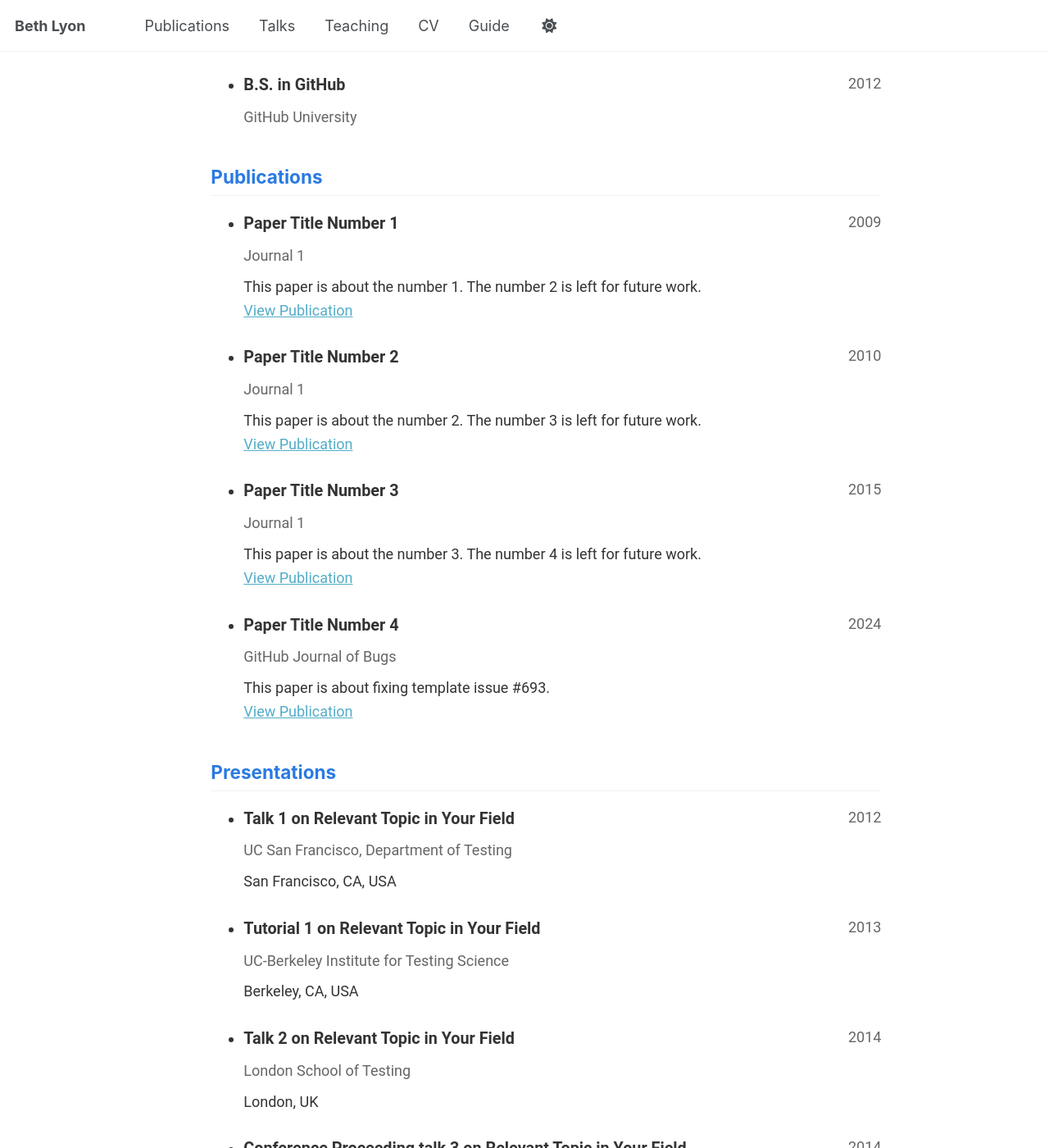
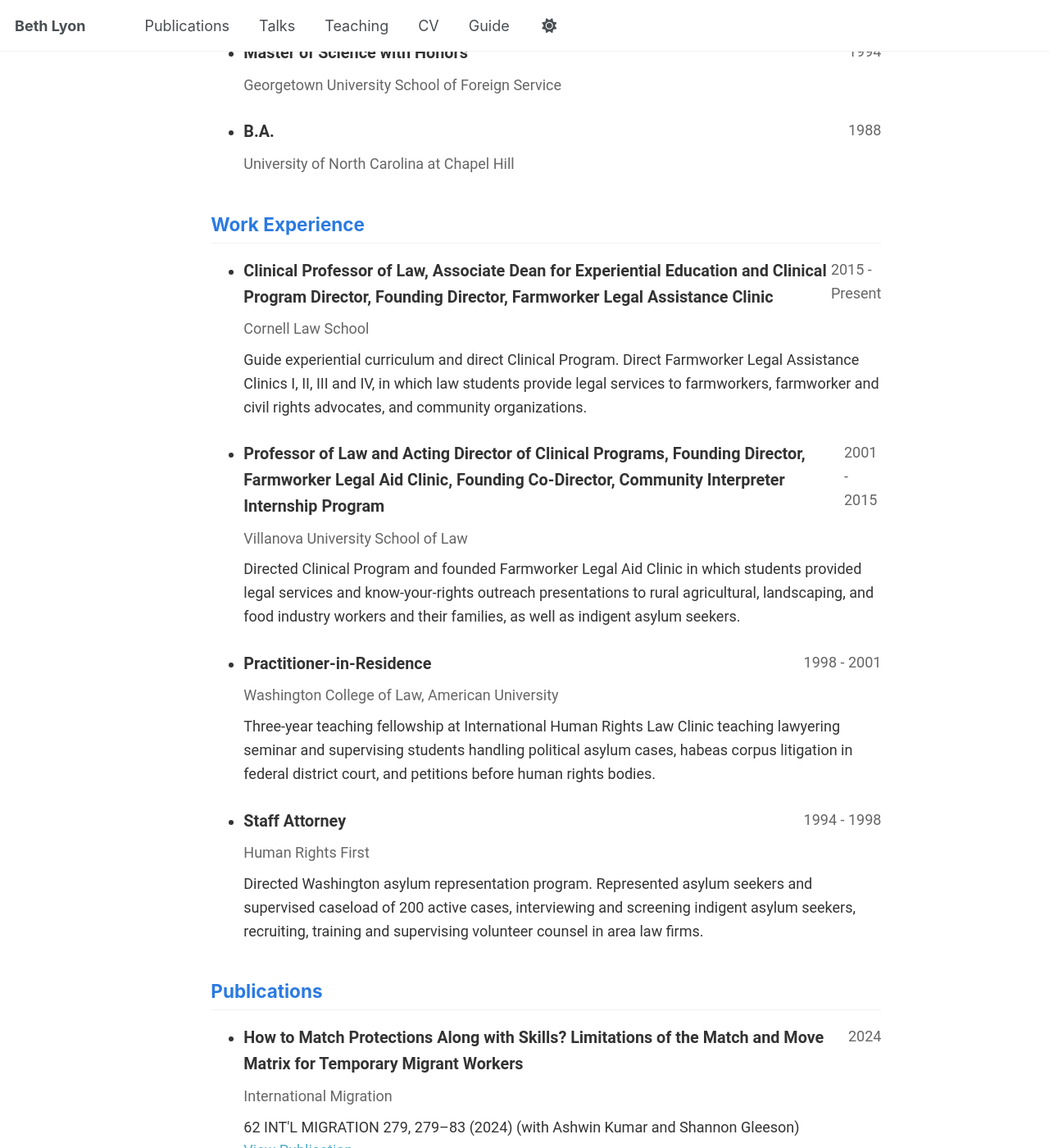
Before and after one commit to harplyon/bethlyon.github.io, a Jekyll site: the page built from _pages/cv-json.md, in a window 1280 px wide and 1400 px high, scrolled down 680 px. Shown: the whole window at 82% size. Built offline with Jekyll 4.4.1, drawn with Linux system fonts in a browser that asks for light colours; a script that is not in the unit is left out; some of the changed text lies outside the part shown.

Commit message:
short cv json

```diff
--- a/_data/cv.json
+++ b/_data/cv.json
@@ -1,152 +1,213 @@
 {
   "basics": {
-    "name": "Your Sidebar Name",
-    "email": "none@example.org",
-    "phone": "",
-    "website": "https://academicpages.github.io",
-    "summary": "Currently employed at Red Brick University. Short biography for the left-hand sidebar",
+    "name": "Beth Lyon",
+    "email": "mbl235@cornell.edu",
+    "phone": "607-255-4196",
+    "website": "",
+    "summary": "Clinical Professor of Law and Associate Dean for Experiential Education at Cornell Law School. Founding Director of Farmworker Legal Assistance Clinic with extensive experience in immigration law, human rights, and clinical legal education.",
     "location": {
-      "address": "",
-      "postalCode": "",
-      "city": "Earth",
+      "address": "156 Hughes Hall",
+      "postalCode": "14853",
+      "city": "Ithaca",
       "countryCode": "US",
-      "region": ""
+      "region": "NY"
     },
-    "profiles": [
-      {
-        "network": "Google Scholar",
-        "username": "",
-        "url": "https://scholar.google.com/citations?user=PS_CX0AAAAAJ"
-      },
-      {
-        "network": "ORCID",
-        "username": "",
-        "url": "http://orcid.org/yourorcidurl"
-      },
-      {
-        "network": "GitHub",
-        "username": "academicpages",
-        "url": "https://github.com/academicpages"
-      }
-    ]
+    "profiles": []
   },
-  "work": [],
+  "work": [
+    {
+      "company": "Cornell Law School",
+      "position": "Clinical Professor of Law, Associate Dean for Experiential Education and Clinical Program Director, Founding Director, Farmworker Legal Assistance Clinic",
+      "website": "",
+      "startDate": "2015",
+      "endDate": "Present",
+      "summary": "Guide experiential curriculum and direct Clinical Program. Direct Farmworker Legal Assistance Clinics I, II, III and IV, in which law students provide legal services to farmworkers, farmworker and civil rights advocates, and community organizations.",
+      "highlights": []
+    },
+    {
+      "company": "Villanova University School of Law",
+      "position": "Professor of Law and Acting Director of Clinical Programs, Founding Director, Farmworker Legal Aid Clinic, Founding Co-Director, Community Interpreter Internship Program",
+      "website": "",
+      "startDate": "2001",
+      "endDate": "2015",
+      "summary": "Directed Clinical Program and founded Farmworker Legal Aid Clinic in which students provided legal services and know-your-rights outreach presentations to rural agricultural, landscaping, and food industry workers and their families, as well as indigent asylum seekers.",
+      "highlights": []
+    },
+    {
+      "company": "Washington College of Law, American University",
+      "position": "Practitioner-in-Residence",
+      "website": "",
+      "startDate": "1998",
+      "endDate": "2001",
+      "summary": "Three-year teaching fellowship at International Human Rights Law Clinic teaching lawyering seminar and supervising students handling political asylum cases, habeas corpus litigation in federal district court, and petitions before human rights bodies.",
+      "highlights": []
+    },
+    {
+      "company": "Human Rights First",
+      "position": "Staff Attorney",
+      "website": "",
+      "startDate": "1994",
+      "endDate": "1998",
+      "summary": "Directed Washington asylum representation program. Represented asylum seekers and supervised caseload of 200 active cases, interviewing and screening indigent asylum seekers, recruiting, training and supervising volunteer counsel in area law firms.",
+      "highlights": []
+    }
+  ],
   "education": [
     {
-      "institution": "GitHub University",
-      "area": "Ph.D in Version Control Theory",
-      "studyType": "",
+      "institution": "Georgetown University Law Center",
+      "area": "Juris Doctor",
+      "studyType": "J.D.",
       "startDate": "",
-      "endDate": "2018",
+      "endDate": "1994",
+      "gpa": null,
+      "courses": ["Ford Foundation Fellow", "Managing Editor, Georgetown Journal of International Law"]
+    },
+    {
+      "institution": "Georgetown University School of Foreign Service",
+      "area": "Master of Science with Honors",
+      "studyType": "M.S.",
+      "startDate": "",
+      "endDate": "1994",
       "gpa": null,
       "courses": []
     },
     {
-      "institution": "GitHub University",
-      "area": "M.S. in Jekyll",
-      "studyType": "",
+      "institution": "University of North Carolina at Chapel Hill",
+      "area": "B.A.",
+      "studyType": "Bachelor's",
       "startDate": "",
-      "endDate": "2014",
-      "gpa": null,
-      "courses": []
-    },
-    {
-      "institution": "GitHub University",
-      "area": "B.S. in GitHub",
-      "studyType": "",
-      "startDate": "",
-      "endDate": "2012",
+      "endDate": "1988",
       "gpa": null,
       "courses": []
     }
   ],
   "skills": [],
-  "languages": [],
+  "languages": [
+    {
+      "language": "Spanish",
+      "fluency": "Professional"
+    },
+    {
+      "language": "French",
+      "fluency": "Rudimentary"
+    },
+    {
+      "language": "Russian",
+      "fluency": "Rudimentary"
+    }
+  ],
   "interests": [],
   "references": [],
   "publications": [
     {
-      "name": "Paper Title Number 1",
-      "publisher": "Journal 1",
-      "releaseDate": "2009-10-01",
-      "website": "http://academicpages.github.io/files/paper1.pdf",
-      "summary": "This paper is about the number 1. The number 2 is left for future work."
+      "name": "How to Match Protections Along with Skills? Limitations of the Match and Move Matrix for Temporary Migrant Workers",
+      "publisher": "International Migration",
+      "releaseDate": "2024",
+      "website": "https://doi.org/10.1111/imig.13343",
+      "summary": "62 INT'L MIGRATION 279, 279–83 (2024) (with Ashwin Kumar and Shannon Gleeson)"
     },
     {
-      "name": "Paper Title Number 2",
-      "publisher": "Journal 1",
-      "releaseDate": "2010-10-01",
-      "website": "http://academicpages.github.io/files/paper2.pdf",
-      "summary": "This paper is about the number 2. The number 3 is left for future work."
+      "name": "Relational Self and Farmworker Law Reform: The Case of Indonesia",
+      "publisher": "Legal Pluralism and Critical Social Analysis",
+      "releaseDate": "2024",
+      "website": "10.1080/27706869.2024.2374631",
+      "summary": "Volume 56, No. 3. Pp. 616-636 (with Pranoto Iskandar)"
     },
     {
-      "name": "Paper Title Number 3",
-      "publisher": "Journal 1",
-      "releaseDate": "2015-10-01",
-      "website": "http://academicpages.github.io/files/paper3.pdf",
-      "summary": "This paper is about the number 3. The number 4 is left for future work."
+      "name": "Portable Justice",
+      "publisher": "Migration and the Sustainable Development Goals",
+      "releaseDate": "2024",
+      "website": "",
+      "summary": "in Kavita Datta and Nicola Piper, Eds., 281-304 (with Cathleen Caron)"
     },
     {
-      "name": "Paper Title Number 4",
-      "publisher": "GitHub Journal of Bugs",
-      "releaseDate": "2024-02-17",
-      "website": "http://academicpages.github.io/files/paper3.pdf",
-      "summary": "This paper is about fixing template issue #693."
+      "name": "Xenophobia Meter: Defining and Measuring Online Sentiment Toward Foreigners on Twitter",
+      "publisher": "International AAAI Conference on Web and Social Media (ICWSM)",
+      "releaseDate": "2024",
+      "website": "https://ojs.aaai.org/index.php/ICWSM/article/view/31406",
+      "summary": "(with Khonzoda Umarova, et al.)"
+    },
+    {
+      "name": "Scorched Border Litigation",
+      "publisher": "Columbia Human Rights Law Review",
+      "releaseDate": "2021",
+      "website": "",
+      "summary": "53 COLUMBIA H.R.L. REV. 1 (2021) (with Briana Beltran and Nan Schivone)"
+    },
+    {
+      "name": "New York State Addresses a Jim Crow-Era Legacy: The 2019 Farm Laborers Fair Labor Practices Act",
+      "publisher": "Labor and Employment",
+      "releaseDate": "2019",
+      "website": "",
+      "summary": "Volume 48, Number 1, 8 (Fall 2019)"
     }
   ],
   "presentations": [
     {
-      "name": "Talk 1 on Relevant Topic in Your Field",
-      "event": "UC San Francisco, Department of Testing",
-      "date": "2012-03-01",
-      "location": "San Francisco, CA, USA",
+      "name": "Emergency Preparedness for Farmworkers: From Wildfires to Immigration Raids",
+      "event": "2025 International Society for Agricultural Safety and Health",
+      "date": "2025-06-24",
+      "location": "Portland, Maine",
       "description": ""
     },
     {
-      "name": "Tutorial 1 on Relevant Topic in Your Field",
-      "event": "UC-Berkeley Institute for Testing Science",
-      "date": "2013-03-01",
-      "location": "Berkeley, CA, USA",
+      "name": "U.S. Immigration Policy Updates",
+      "event": "Workshop on Labour Migration in Settler Colonial Contexts",
+      "date": "2025-06-11",
+      "location": "York University, Toronto",
       "description": ""
     },
     {
-      "name": "Talk 2 on Relevant Topic in Your Field",
-      "event": "London School of Testing",
-      "date": "2014-02-01",
-      "location": "London, UK",
+      "name": "How Immigration Representation Has Changed Over the Last 40 Years and the Need for Increased Legal Representation of Immigrants",
+      "event": "The (Im)possibility of Immigration Reform: A Conference in Honor of Steve Yale-Loehr",
+      "date": "2024-11-08",
+      "location": "Cornell Law School, Ithaca",
       "description": ""
     },
     {
-      "name": "Conference Proceeding talk 3 on Relevant Topic in Your Field",
-      "event": "Testing Institute of America 2014 Annual Conference",
-      "date": "2014-03-01",
-      "location": "Los Angeles, CA, USA",
+      "name": "Temporary Foreign Work in the US: A Comparative Study of the H Visa Programs",
+      "event": "CRIMT 2024 Conference",
+      "date": "2024-10-25",
+      "location": "Montreal",
+      "description": ""
+    },
+    {
+      "name": "Artificial Intelligence to Prevent Xenophobia",
+      "event": "IV Seminario internacional \"Guerra, derecho y seguridad en las relaciones internacionales\"",
+      "date": "2024-05-10",
+      "location": "Universidad de Oviedo",
       "description": ""
     }
   ],
   "teaching": [
     {
-      "course": "Teaching experience 1",
-      "institution": "University 1, Department",
-      "date": "2014-01-01",
-      "role": "Undergraduate course",
+      "course": "Farmworker Legal Assistance Clinics I, II, III and IV",
+      "institution": "Cornell Law School",
+      "date": "2015-01-01",
+      "role": "Clinical Professor",
+      "description": "Law students provide legal services to farmworkers, farmworker and civil rights advocates, and community organizations"
+    },
+    {
+      "course": "LAW 7233 Faculty at Home Seminar: Beyond English: Law, Lawyering, and Language Difference",
+      "institution": "Cornell Law School",
+      "date": "2015-01-01",
+      "role": "Founder and Teacher",
       "description": ""
     },
     {
-      "course": "Teaching experience 2",
-      "institution": "University 1, Department",
+      "course": "LAW 7957 Clinic Spanish Conversation; LawMed Case Collaboration",
+      "institution": "Cornell Law School",
       "date": "2015-01-01",
-      "role": "Workshop",
+      "role": "Co-founder and Co-teacher",
+      "description": ""
+    },
+    {
+      "course": "Human Rights Advocacy and Dissemination",
+      "institution": "University of Oxford summer program",
+      "date": "2005-01-01",
+      "role": "Tutor",
       "description": ""
     }
   ],
-  "portfolio": [
-    {
-      "name": "Portfolio item number 1",
-      "category": "portfolio",
-      "date": "",
-      "url": "",
-      "description": "Short description of portfolio item number 1<br/><img src='/images/500x300.png'>"
-    }
-  ]
+  "portfolio": []
 }
--- /dev/null
+++ b/_data/cv_template.json
@@ -0,0 +1,152 @@
+{
+  "basics": {
+    "name": "Your Sidebar Name",
+    "email": "none@example.org",
+    "phone": "",
+    "website": "https://academicpages.github.io",
+    "summary": "Currently employed at Red Brick University. Short biography for the left-hand sidebar",
+    "location": {
+      "address": "",
+      "postalCode": "",
+      "city": "Earth",
+      "countryCode": "US",
+      "region": ""
+    },
+    "profiles": [
+      {
+        "network": "Google Scholar",
+        "username": "",
+        "url": "https://scholar.google.com/citations?user=PS_CX0AAAAAJ"
+      },
+      {
+        "network": "ORCID",
+        "username": "",
+        "url": "http://orcid.org/yourorcidurl"
+      },
+      {
+        "network": "GitHub",
+        "username": "academicpages",
+        "url": "https://github.com/academicpages"
+      }
+    ]
+  },
+  "work": [],
+  "education": [
+    {
+      "institution": "GitHub University",
+      "area": "Ph.D in Version Control Theory",
+      "studyType": "",
+      "startDate": "",
+      "endDate": "2018",
+      "gpa": null,
+      "courses": []
+    },
+    {
+      "institution": "GitHub University",
+      "area": "M.S. in Jekyll",
+      "studyType": "",
+      "startDate": "",
+      "endDate": "2014",
+      "gpa": null,
+      "courses": []
+    },
+    {
+      "institution": "GitHub University",
+      "area": "B.S. in GitHub",
+      "studyType": "",
+      "startDate": "",
+      "endDate": "2012",
+      "gpa": null,
+      "courses": []
+    }
+  ],
+  "skills": [],
+  "languages": [],
+  "interests": [],
+  "references": [],
+  "publications": [
+    {
+      "name": "Paper Title Number 1",
+      "publisher": "Journal 1",
+      "releaseDate": "2009-10-01",
+      "website": "http://academicpages.github.io/files/paper1.pdf",
+      "summary": "This paper is about the number 1. The number 2 is left for future work."
+    },
+    {
+      "name": "Paper Title Number 2",
+      "publisher": "Journal 1",
+      "releaseDate": "2010-10-01",
+      "website": "http://academicpages.github.io/files/paper2.pdf",
+      "summary": "This paper is about the number 2. The number 3 is left for future work."
+    },
+    {
+      "name": "Paper Title Number 3",
+      "publisher": "Journal 1",
+      "releaseDate": "2015-10-01",
+      "website": "http://academicpages.github.io/files/paper3.pdf",
+      "summary": "This paper is about the number 3. The number 4 is left for future work."
+    },
+    {
+      "name": "Paper Title Number 4",
+      "publisher": "GitHub Journal of Bugs",
+      "releaseDate": "2024-02-17",
+      "website": "http://academicpages.github.io/files/paper3.pdf",
+      "summary": "This paper is about fixing template issue #693."
+    }
+  ],
+  "presentations": [
+    {
+      "name": "Talk 1 on Relevant Topic in Your Field",
+      "event": "UC San Francisco, Department of Testing",
+      "date": "2012-03-01",
+      "location": "San Francisco, CA, USA",
+      "description": ""
+    },
+    {
+      "name": "Tutorial 1 on Relevant Topic in Your Field",
+      "event": "UC-Berkeley Institute for Testing Science",
+      "date": "2013-03-01",
+      "location": "Berkeley, CA, USA",
+      "description": ""
+    },
+    {
+      "name": "Talk 2 on Relevant Topic in Your Field",
+      "event": "London School of Testing",
+      "date": "2014-02-01",
+      "location": "London, UK",
+      "description": ""
+    },
+    {
+      "name": "Conference Proceeding talk 3 on Relevant Topic in Your Field",
+      "event": "Testing Institute of America 2014 Annual Conference",
+      "date": "2014-03-01",
+      "location": "Los Angeles, CA, USA",
+      "description": ""
+    }
+  ],
+  "teaching": [
+    {
+      "course": "Teaching experience 1",
+      "institution": "University 1, Department",
+      "date": "2014-01-01",
+      "role": "Undergraduate course",
+      "description": ""
+    },
+    {
+      "course": "Teaching experience 2",
+      "institution": "University 1, Department",
+      "date": "2015-01-01",
+      "role": "Workshop",
+      "description": ""
+    }
+  ],
+  "portfolio": [
+    {
+      "name": "Portfolio item number 1",
+      "category": "portfolio",
+      "date": "",
+      "url": "",
+      "description": "Short description of portfolio item number 1<br/><img src='/images/500x300.png'>"
+    }
+  ]
+}
```
